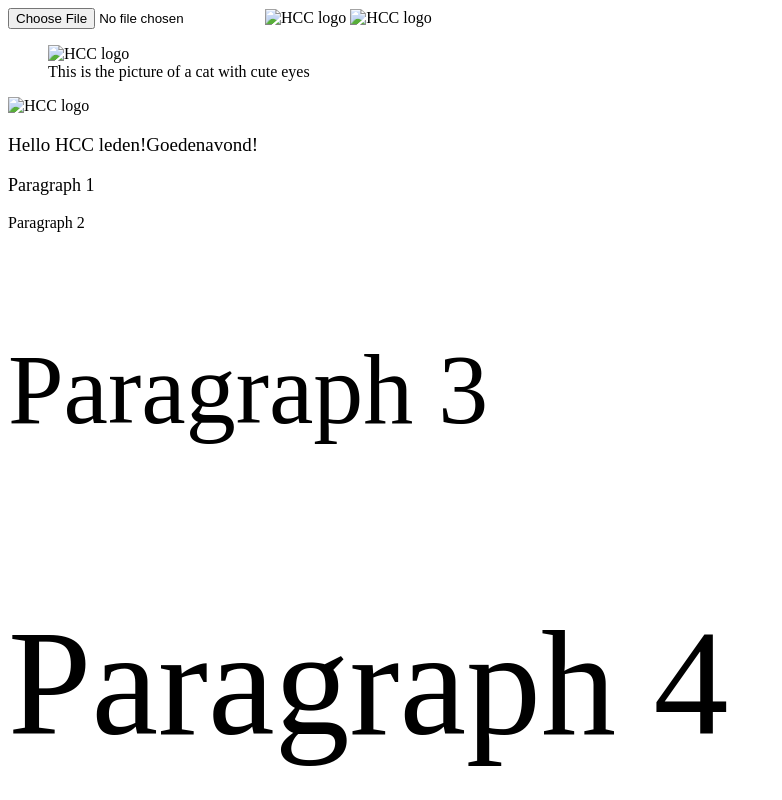
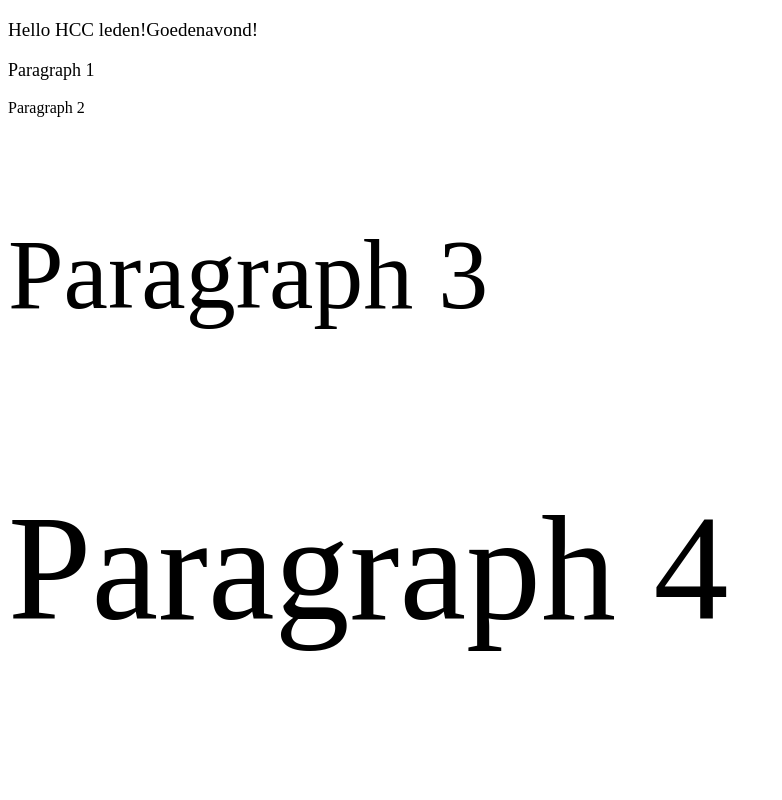
Before and after one commit to HCCuser/HCCuser, a plain HTML site: page index.html in a window 1280 px wide. Shown: the top 800 px of the page, without its empty margins (0-782 px from the left). Drawn offline with Linux system fonts and the light colour scheme.

Commit message:
Comment HCC logo out

```diff
--- a/index.html
+++ b/index.html
@@ -1,23 +1,15 @@
 <!DOCTYPE html>
 <html>
-   <input type="file" name="HCClogo.jpg" accept="image/*" />
-   <img src="HCClogo.jpg" alt="HCC logo" width="300" height="200">
    <head>
-      <title>Hello World! in HTML voorbeeld</title>
+      <title>Hello World! in HTML voorbeeld met  HCClogo</title>
    </head>
-   <img src="/HCCuser/HCClogo.jpg" alt="HCC logo" width="300" height="200">
    <body>
-      <figure>
-         <img src="/HCClogo.jpg" alt="HCC logo">
-         <figcaption>This is the picture of a cat with cute eyes</figcaption>
-       </figure>
-      <img src="HCClogo.jpg" alt="HCC logo" width="300" height="200">
+      <! -- <img src="HCClogo.jpg" alt="HCC logo" width="500px" height="200px" -->
 	   <p style="font-size: 19px">Hello HCC leden!Goedenavond!</p>
 	   <p style="font-size:18px">Paragraph 1</p>
 	   <p style="font-size:16px">Paragraph 2</p>
 	   <p style="font-size:100px">Paragraph 3</p>
 	   <p style="font-size:150px">Paragraph 4</p>
       <p style="font-size:200px">Paragraph 5</p>
-
    </body>
 </html>
```
Also changed, not shown: index1.html (+9 -2 lines), HCClogo.jpg (added).
